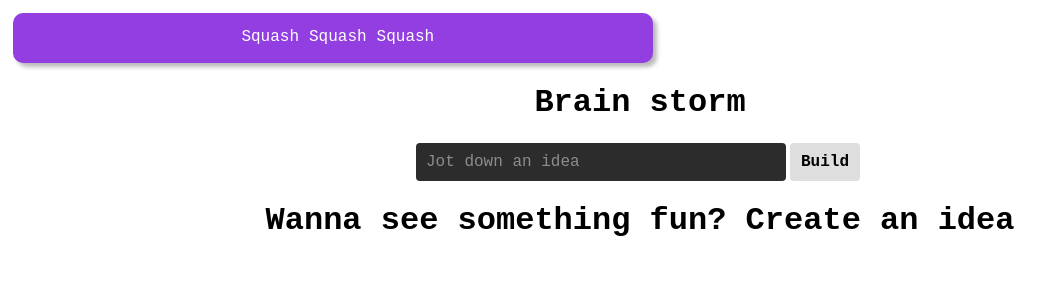
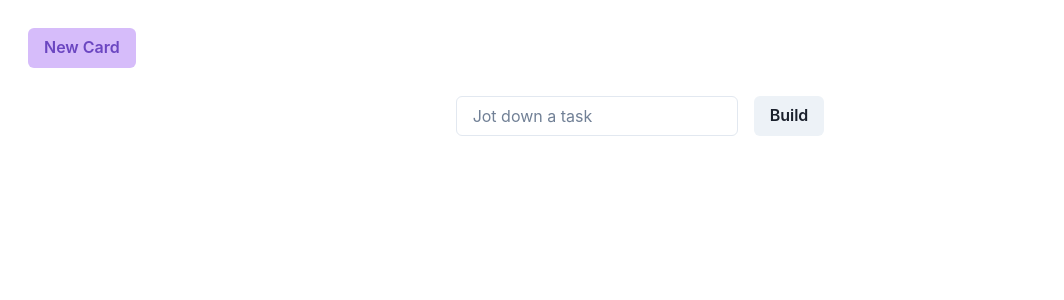
Before and after one commit to volantxs/drag-drop-task-app, a React (Create React App) app: page / in a window 1280 px wide. Shown: the top 300 px of the page, without its empty margins (0-1064 px from the left). Built offline with nearby package versions, Linux system fonts and the light colour scheme.

Commit message:
added Chakra UI components and built a button design for adding new card

```diff
--- a/package.json
+++ b/package.json
@@ -3,13 +3,16 @@
   "version": "0.1.0",
   "private": true,
   "dependencies": {
+    "@chakra-ui/react": "^2.8.1",
     "@dnd-kit/core": "^6.0.8",
     "@emotion/react": "^11.11.1",
     "@emotion/styled": "^11.11.0",
-    "@mui/material": "^5.14.10",
+    "@mui/material": "^5.14.12",
     "@testing-library/jest-dom": "^5.17.0",
     "@testing-library/react": "^13.4.0",
     "@testing-library/user-event": "^13.5.0",
+    "appwrite": "^13.0.0",
+    "framer-motion": "^10.16.4",
     "react": "^18.2.0",
     "react-beautiful-dnd": "^13.1.1",
     "react-dom": "^18.2.0",
--- a/src/App.js
+++ b/src/App.js
@@ -2,7 +2,9 @@ import './css/App.css';
 import * as React from 'react';
 import { useState } from 'react';
 import { DragAndDrop } from './components/DragAndDrop';
-import { Navbar } from './components/Navbar'
+import { Navbar } from './components/Navbar';
+import { Center, ChakraProvider, Container } from '@chakra-ui/react';
+import { Input, Button, ButtonGroup, Stack, Grid, GridItem } from '@chakra-ui/react'
 
 
 function App() {
@@ -18,31 +20,33 @@ function App() {
     }
   }
   return (
-    <div className="App">
+    <ChakraProvider>
       <Navbar/>
-      <header >
-        <h1>Brain storm</h1>
-      </header>
-      <div className='input-wrapper'>
-        <input
-          className='inputBuild'
+      <Container centerContent>
+      <Center>
+        <Stack align='center' direction='row'  spacing={4}>
+        <Input
           type='text'
           name='idea'
-          placeholder='Jot down an idea'
+          width='auto'
+          placeholder='Jot down a task'
           value={idea}
           onChange={(e) => setIdea(e.target.value)}
           onKeyDown={(e) => e.key === "Enter" && handleBuild(idea)}
           required
           />
-        <button
-          className='buildBtn'
+        <Button
+          colorScheme='gray'
+          variant='solid'
           onClick={() => handleBuild(idea)}>
           Build
-        </button>
-      </div>
+        </Button>
+        </Stack>
+        </Center>
       <DragAndDrop ideaArr={ideaArr} setIdeaArr={setIdeaArr} />
-      </div>
+      </Container>
 
+    </ChakraProvider>
   );
 }
 
--- a/src/components/DisplayIdeas.js
+++ b/src/components/DisplayIdeas.js
@@ -15,11 +15,10 @@ export function DisplayIdeas(props) {
           draggable="true"
           onDragStart={props.onDragStart}
           id={"drag-"+ (new Date()).getTime()}>
-        <button className='deleteBtn' onClick={() => handleDelete(idea)}>x</button>
+        {/* <button className='deleteBtn' onClick={() => handleDelete(idea)}>x</button> */}
         <p>{idea}</p>
         </div>
         ))
-
         )
       } else {
         return (
--- a/src/components/DragAndDrop.js
+++ b/src/components/DragAndDrop.js
@@ -1,11 +1,12 @@
 import { DisplayIdeas } from './DisplayIdeas';
+import { Grid, GridItem } from '@chakra-ui/react';
+import { TaskCard } from './addTaskCard';
 
 export function DragAndDrop(props) {
   function handleDrop(e) {
     e.preventDefault();
     var data = e.dataTransfer.getData("text");
     e.target.appendChild(document.getElementById(data));
-
   }
   function handleOnDragover(e) {
     e.preventDefault();
@@ -22,21 +23,11 @@ export function DragAndDrop(props) {
           ideaArr={props.ideaArr}
           setIdeaArr={props.setIdeaArr}
           onDragStart={(e)=> onDragStart(e)} />
-        <div
-        className='dropArea'
-        id='droppable'
-        onDrop={(e) => handleDrop(e)}
-        onDragOver={(e) => handleOnDragover(e)}>
-        Drag over here
-      </div>
+          <div id='_taskCard'>
+
+          </div>
       </div>
 
-    )
-  } else {
-    return (
-      <div>
-        <h1>Wanna see something fun? Create an idea</h1>
-      </div>
     )
   }
 
--- a/src/components/Navbar.js
+++ b/src/components/Navbar.js
@@ -1,11 +1,18 @@
+import { Button } from "@chakra-ui/react";
+
 export function Navbar() {
     return(
-<div className="navbar">
-        <span className="navItem">Squash</span>
-        <span className="navItem">Squash</span>
-        <span className="navItem">Squash</span>
-    </div>
-
+    <Button
+      margin={7}
+      bg={"purple.200"}
+      color={"purple.600"}
+      onClick={(e) => handleNewCard(e)}>
+        New Card
+    </Button>
     );
 
 }
+
+function handleNewCard() {
+
+}
--- a/src/css/App.css
+++ b/src/css/App.css
@@ -1,6 +1,6 @@
+@import url('https://fonts.googleapis.com/css?family=Inter&display=swap');
 .App {
   text-align: center;
-  font-family: 'Courier New', Courier, monospace;
 
 }
 
@@ -8,38 +8,17 @@
   color: rgb(140, 140, 140);
 }
 
-.buildBtn {
-  border: none;
-  border-radius: 4px ;
-  width: 70px;
-  margin-right: 4px ;
-  padding: 10px;
-  font-size: medium;
-  font-weight: 600;
-  color: rgb(0, 0, 0);
-  font-family: 'Courier New', Courier, monospace;
-
-  background-color: rgb(222, 222, 222);
-}
-
-.buildBtn:hover{
-  animation: App-logo-spin 3s infinite;
-}
-
-.buildBtn:active {
-  position: relative;
-  top: 2px;
-  left: 2px;
-}
-
 .deleteBtn {
   border: none;
   float: left;
   padding: 5px;
   font-size: medium;
-  font-family:'Gill Sans', 'Gill Sans MT', Calibri, 'Trebuchet MS', sans-serif ;
   background: transparent;
   color: rgb(255, 0, 0);
+}
+
+.head {
+  margin-top: 15%;
 }
 
 .ideaBlob {
@@ -58,6 +37,10 @@
   margin: 1%;
 }
 
+.inputWrapper {
+  position: relative;
+}
+
 .dropArea {
   background-color: gray;
   color: black;
@@ -65,28 +48,6 @@
   border: 2px solid dashed;
   display: block;
   margin: 10px;
-}
-
-.navbar {
-  display: block;
-  background: transparent;
-  backdrop-filter: blue(10px);
-  background-color:rgb(146, 62, 224);
-  height: 50px;
-  box-shadow: 4px 4px 4px rgb(186, 186, 186);
-  width: 50%;
-  margin: 1%;
-  border-radius: 10px;
-  color: white;
-  font-family: 'Courier New', Courier, monospace;
-
-
-}
-
-span.navItem {
-  position: relative;
-  top: 15px;
-  margin-left: 10px;
 }
 
 
@@ -98,23 +59,73 @@ span.navItem {
     margin-right: 4px ;
     padding: 10px;
     font-size: medium;
-  font-family: 'Courier New', Courier, monospace;
 
     background-color: rgb(44, 44, 44);
     color: rgb(251, 255, 6);
+  }
+
+  .navbar {
+    display: block;
+    background: transparent;
+    backdrop-filter: blue(10px);
+    background-color:rgb(146, 62, 224);
+    height: 50px;
+    box-shadow: 4px 4px 4px rgb(186, 186, 186);
+    margin: 1%;
+    border-radius: 10px;
+    color: white;
+  }
+
+  span.navItem {
+    position: relative;
+    top: 15px;
+    text-align: start;
+
+    margin-left: 15px;
+  }
+
+  span.navItemBrand {
+    position: relative;
+    top: 15px;
+    margin-left: 15px;
+
   }
 }
 
 @media only screen and (min-width: 700px) {
   .inputBuild {
-    border: none;
-    border-radius: 4px ;
     width: 350px;
-    margin-right: 4px ;
-    padding: 10px;
+    height: 15px;
     font-size: medium;
     background-color: rgb(44, 44, 44);
     color: rgb(251, 255, 6);
+  }
+
+  .navbar {
+    display: block;
+    background: transparent;
+    backdrop-filter: blue(10px);
+    background-color:rgb(146, 62, 224);
+    height: 50px;
+    box-shadow: 4px 4px 4px rgb(186, 186, 186);
+    width: 30%;
+    margin: 1%;
+    border-radius: 10px;
+    color: white;
+    /* text-align: start; */
+  }
+
+  span.navItem {
+    position: relative;
+    top: 15px;
+    margin-left: 15px;
+  }
+
+  span.navItemBrand {
+    position: relative;
+    top: 15px;
+    margin-left: 15px;
+
   }
 }
 
```
Also changed, not shown: src/components/Buttons.js (added), src/components/addTaskCard.js (added), 1 other file (tests, documents, lock files or other folders).
